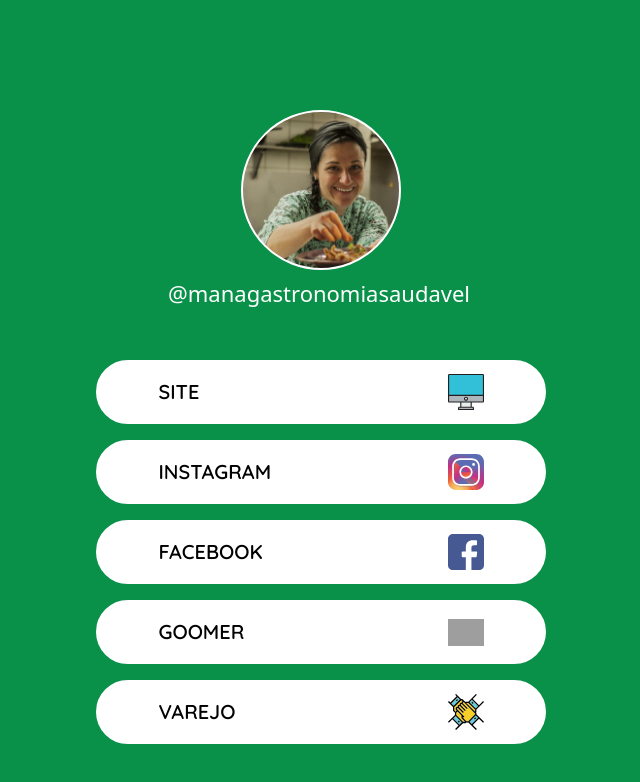
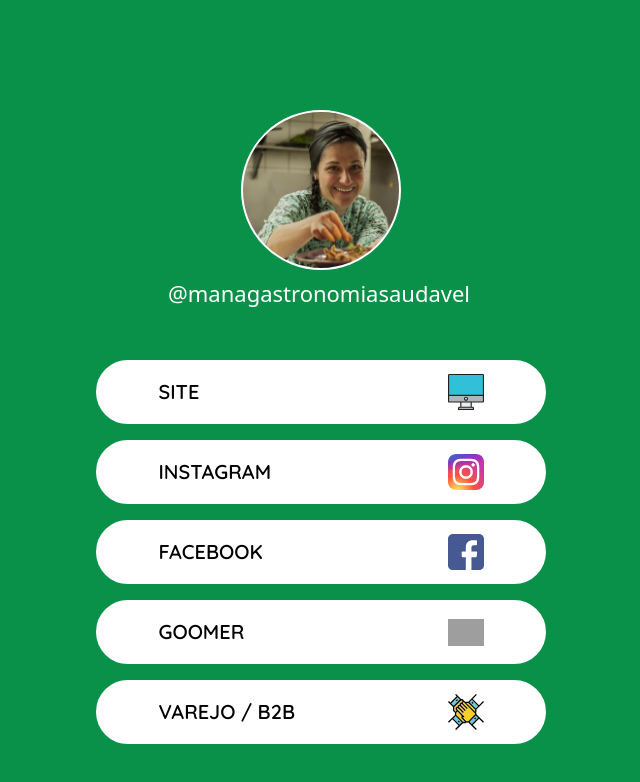
Before and after one commit to FelipeStefanelli/mana-gastronomia, a React (Create React App) app: page / in a window 1280 px wide. Shown: the top 782 px of the page, without its empty margins (319-959 px from the left). Built offline with nearby package versions, Linux system fonts and the light colour scheme; grey boxes are pictures that could not be loaded; a web font is replaced by a local one.

Commit message:
Initial commits

```diff
--- a/src/App.scss
+++ b/src/App.scss
@@ -828,7 +828,7 @@
   }
 
   &.instagram {
-    background: url(./assets/menu-instagram.svg) no-repeat center center / contain;
+    background: url(./assets/menu-instagram.png) no-repeat center center / contain;
   }
 
   &.goomer {
--- a/src/pages/Menu.js
+++ b/src/pages/Menu.js
@@ -30,7 +30,7 @@ function Menu(props) {
                     <span className='social-image goomer'></span>
                 </a>
                 <a href="https://www.facebook.com/ManaporAnaBombonatto" className='b2b'>
-                    <p>VAREJO</p>
+                    <p>VAREJO / B2B</p>
                     <span className='social-image b2b'></span>
                 </a>
             </div>
```
Also changed, not shown: src/assets/menu-instagram.png (added).
